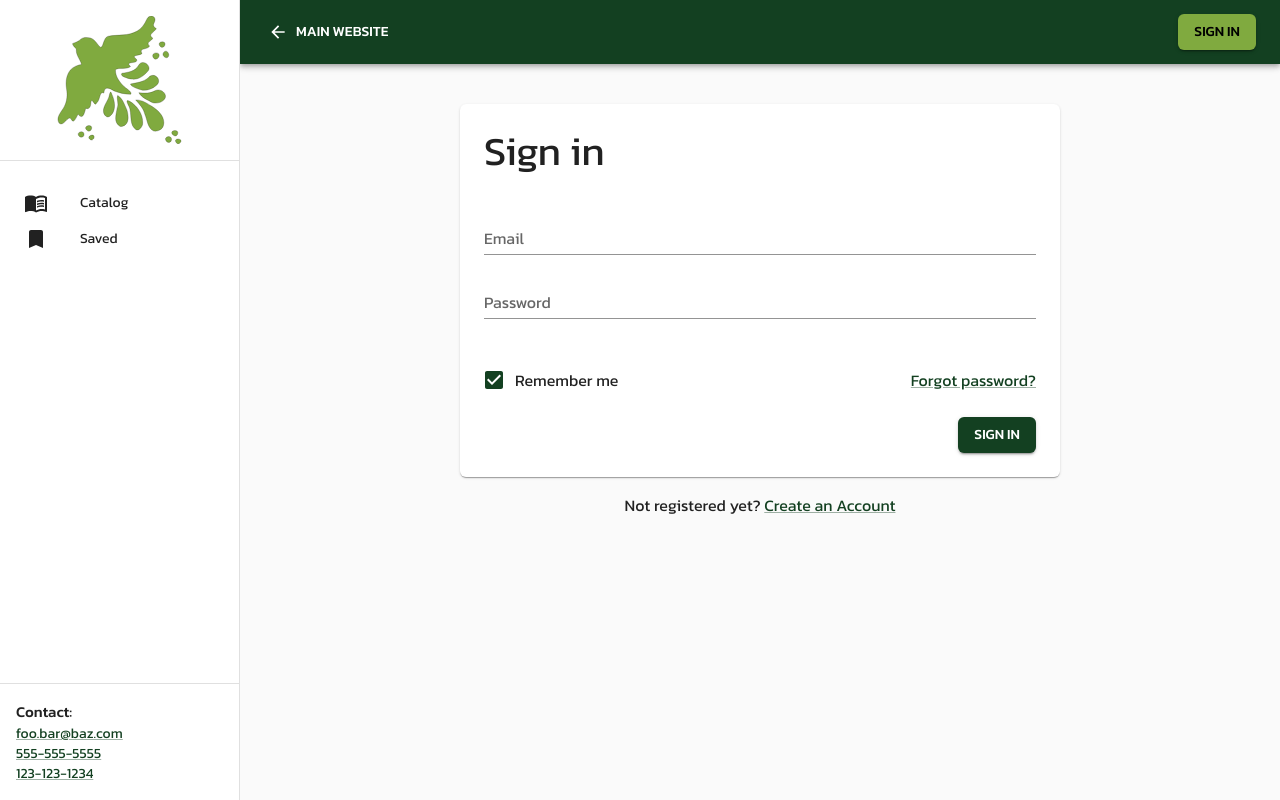
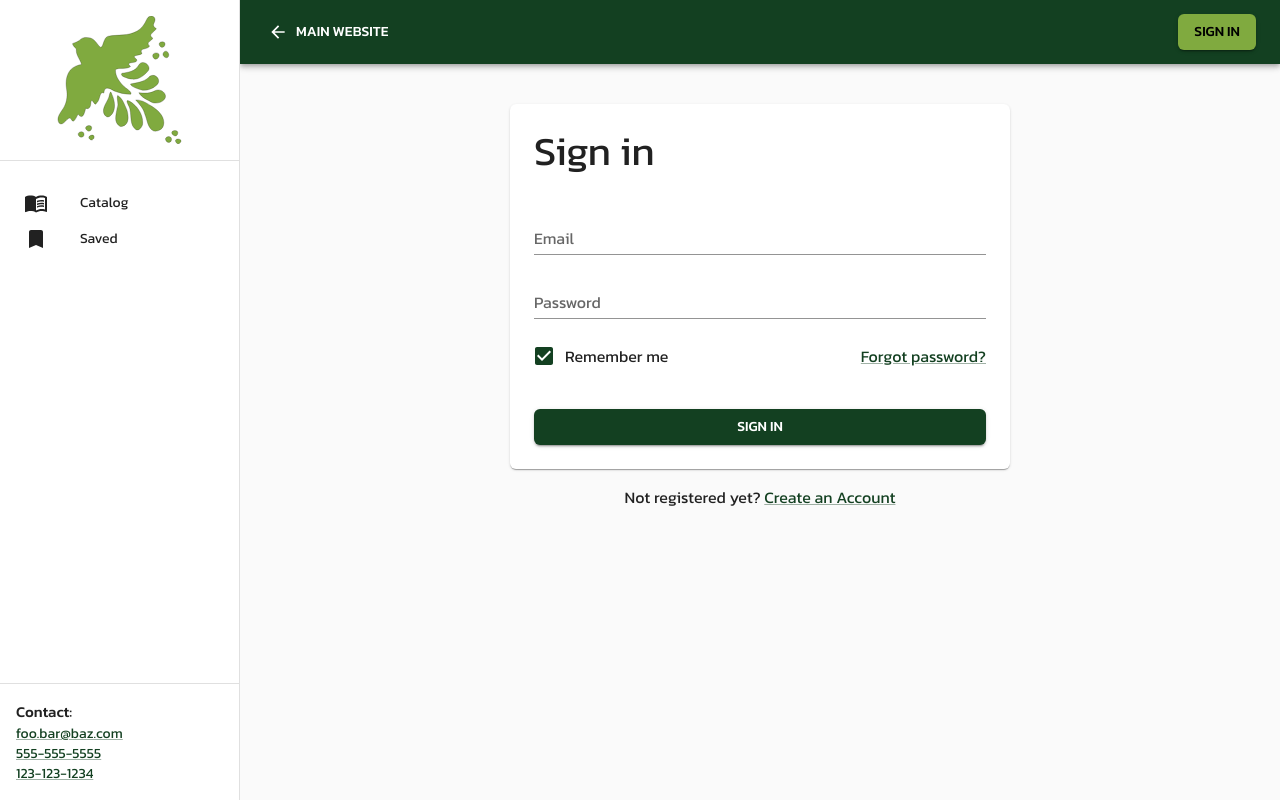
Before and after one commit to kzuraniewski/catalog, a Next.js app: page /sign-in in a window 1280 px wide. Built offline with nearby package versions, Linux system fonts and the light colour scheme.

Commit message:
spacing adjust

```diff
--- a/src/pages/sign-in.tsx
+++ b/src/pages/sign-in.tsx
@@ -67,7 +67,7 @@ const SignIn: NextPage = () => {
 					p: 3,
 					mx: 'auto',
 					mb: 2,
-					maxWidth: 600,
+					maxWidth: 500,
 				}}
 			>
 				<Typography variant="h1" sx={{ mb: 4 }}>
@@ -108,7 +108,7 @@ const SignIn: NextPage = () => {
 							type="password"
 						/>
 
-						<Box sx={{ display: 'flex', justifyContent: 'space-between', mt: 3 }}>
+						<Box sx={{ display: 'flex', justifyContent: 'space-between', mb: 2 }}>
 							<FormControlLabel
 								control={
 									<Checkbox
@@ -127,12 +127,7 @@ const SignIn: NextPage = () => {
 							</Typography>
 						</Box>
 
-						<LoadingButton
-							loading={loading}
-							variant="contained"
-							type="submit"
-							sx={{ ml: 'auto' }}
-						>
+						<LoadingButton loading={loading} variant="contained" type="submit">
 							Sign in
 						</LoadingButton>
 					</Box>
```
